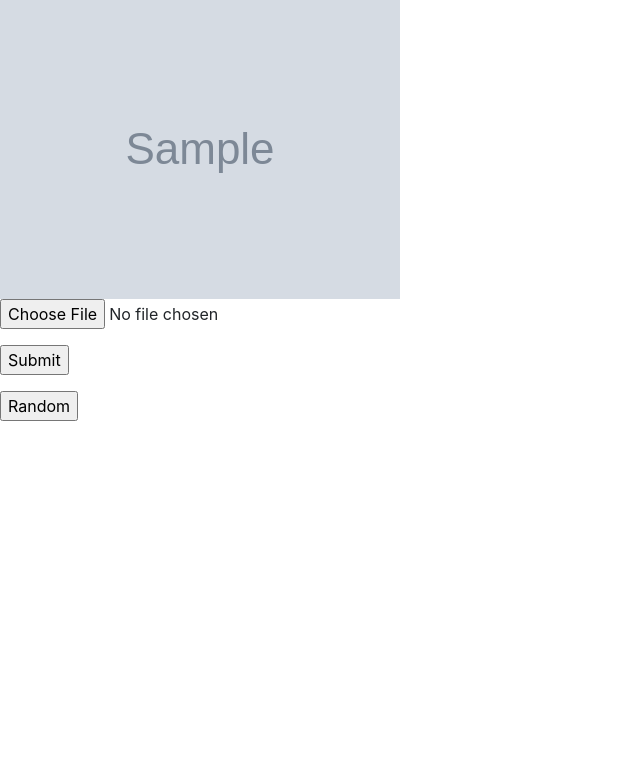
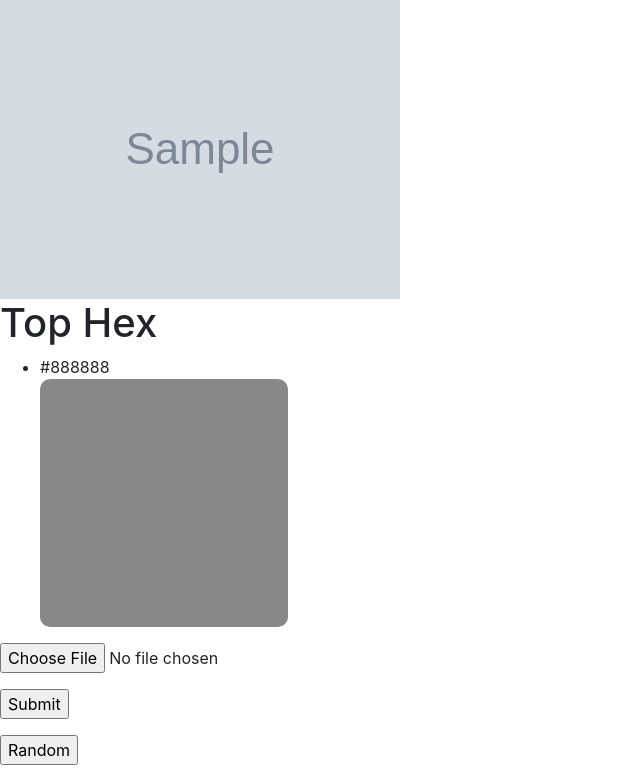
Before and after one commit to melissa-perez/TopHex, a Flask app: template templates/index.html in a window 1280 px wide. Shown: the part 127-908 px from the top of the page, without its empty margins (0-640 px from the left). Before the commit the page ends 548 px from the top, so only its background shows below. Run offline with Flask 2, Linux system fonts and the light colour scheme; the template is opened without the code that fills it: most values are stand-ins (such as "Sample title", 1, 10 or a date in 2020); grey boxes marked "Sample" are stand-in pictures; some libraries are stand-ins or nearby versions.

Commit message:
Retrieves hex colors but there might need to be a better way of calculating top hex

```diff
--- a/static/css/styles.css
+++ b/static/css/styles.css
@@ -4,3 +4,11 @@
 
 
 }
+
+.colorbox{
+    background-color: var(--main-color);
+    width:20%;
+    padding-bottom: 20%;
+    border-radius: 10px;
+    height: 20%;
+}
--- a/templates/index.html
+++ b/templates/index.html
@@ -28,6 +28,12 @@
 		<img src="{{filename}}">
 	</div>
 {% endif %}
+<h1>Top Hex</h1>
+<ul>
+{% for color in hex_colors %}
+  <li>{{ color }} <div  class="colorbox" style="--main-color:{{ color }};"></div></li>
+{% endfor %}
+</ul>
 <form method="POST" action="/" enctype="multipart/form-data">
     <dl>
 		<p>
```
